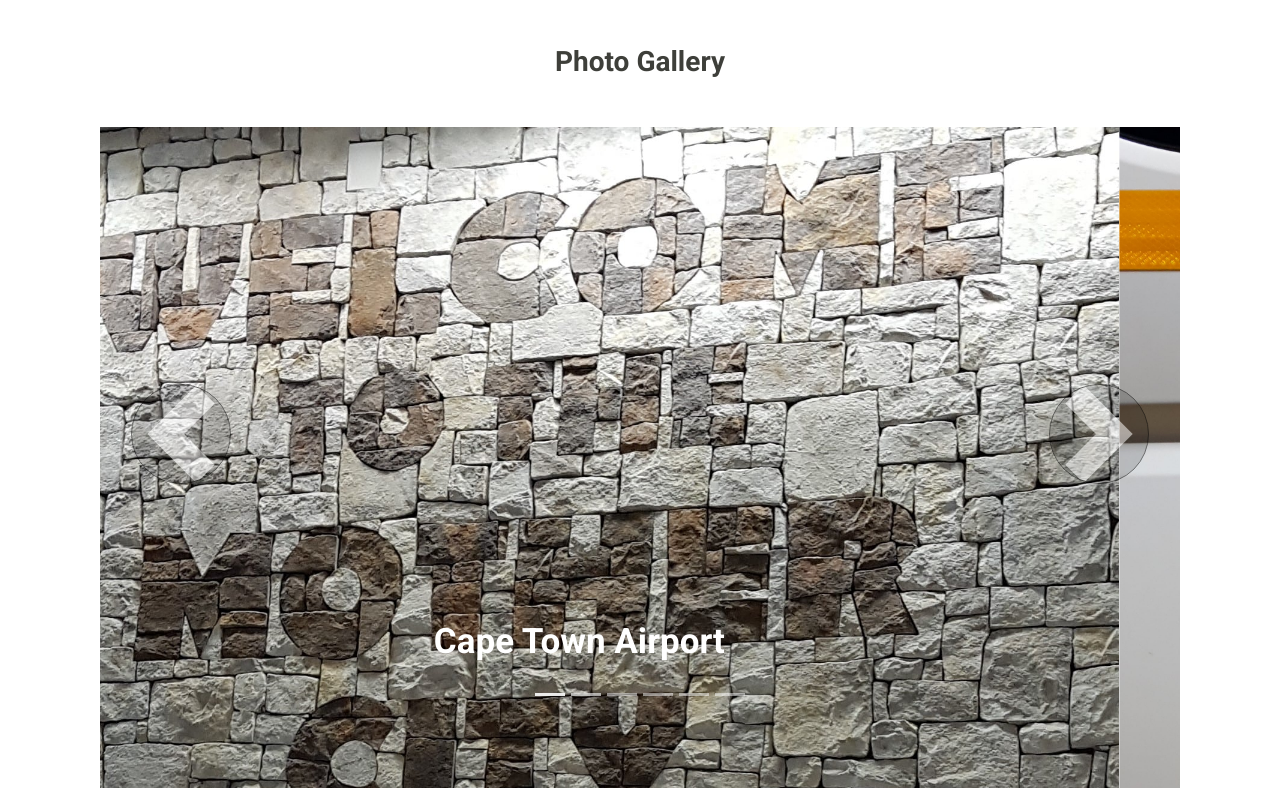
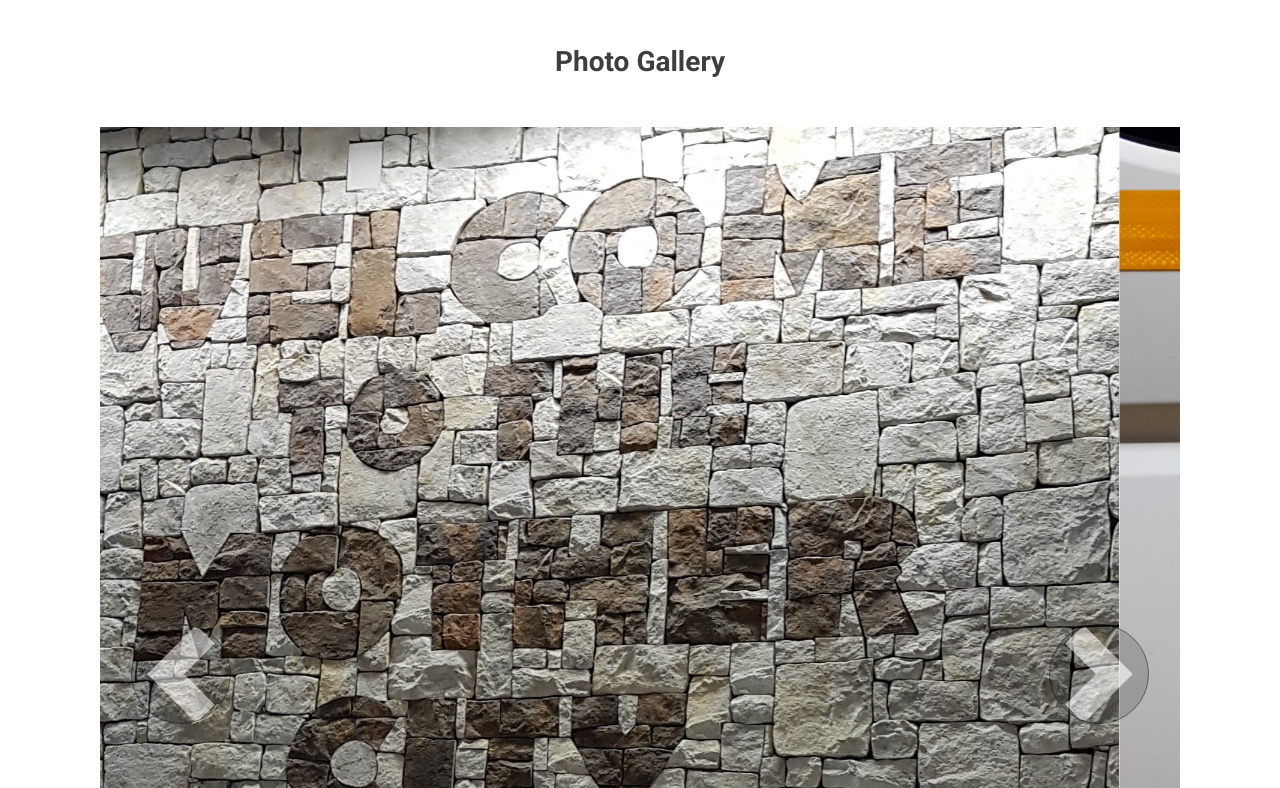
Before and after one commit to ammcl/milestone2, a plain HTML site: page index.html in a window 1280 px wide. Shown: the part 1832-2620 px from the top of the page. Drawn offline with nearby package versions, Linux system fonts and the light colour scheme; some packages are replaced by stand-ins of ours.

Commit message:
additional changes

```diff
--- a/assets/css/style.css
+++ b/assets/css/style.css
@@ -73,12 +73,8 @@ transition: all .5s ease-in-out;
 }
 
 #saphotoscarousel .carousel-inner {
-  display: block;
-  height: 100vh;
-  max-width: 100%;
-  line-height: 1;
+  height: 100%;
   margin:auto;
-  width: 100%;
   }
 
 .img-responsive {
--- a/index.html
+++ b/index.html
@@ -5,7 +5,6 @@
     <link rel="stylesheet" href="https://stackpath.bootstrapcdn.com/bootswatch/4.3.1/sandstone/bootstrap.min.css" type="text/css"/>
     <link rel="stylesheet" href="https://use.fontawesome.com/releases/v5.8.2/css/all.css" integrity="sha384-oS3vJWv+0UjzBfQzYUhtDYW+Pj2yciDJxpsK1OYPAYjqT085Qq/1cq5FLXAZQ7Ay" crossorigin="anonymous">
     <link rel="stylesheet" href="assets/css/style.css" type="text/css" />
-    <script async defer src="https://maps.googleapis.com/maps/api/js?key=AIzaSyD_NM5eghjKW__u4LqWSOSn6YpoG9ElUFQ&callback=initMap"></script>
     <meta charset="UTF-8">
     <meta name="viewport" content="width=device-width, initial-scale=1.0">
     <meta http-equiv="X-UA-Compatible" content="ie=edge">
@@ -163,6 +162,7 @@
             <div class="container-fluid">
                 <div id="map"></div>
             </div>
+
         </section>
 
         <!--Section: Gallery-->
```
Also changed, not shown: .c9/metadata/environment/assets/css/style.css (added), .c9/metadata/environment/assets/js/sendEmail.js (added), .c9/metadata/environment/index.html (deleted), .c9/metadata/preview-/index.html (added), 2 other files.
